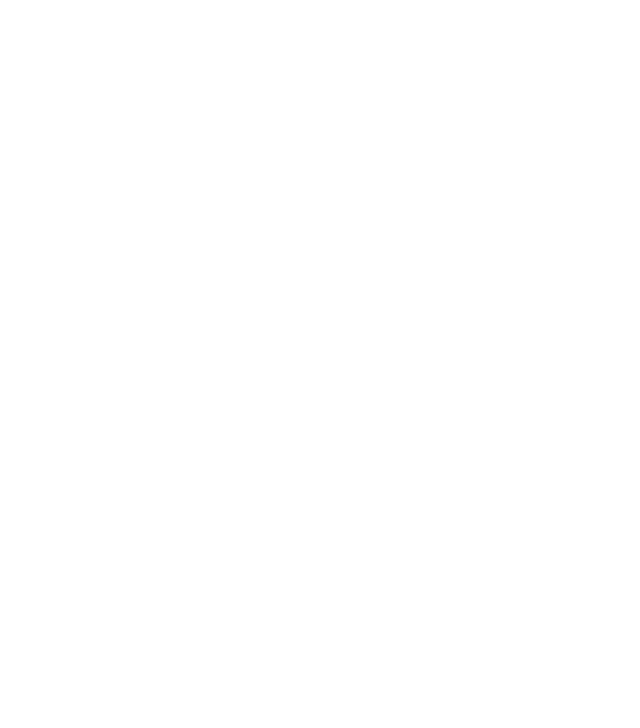
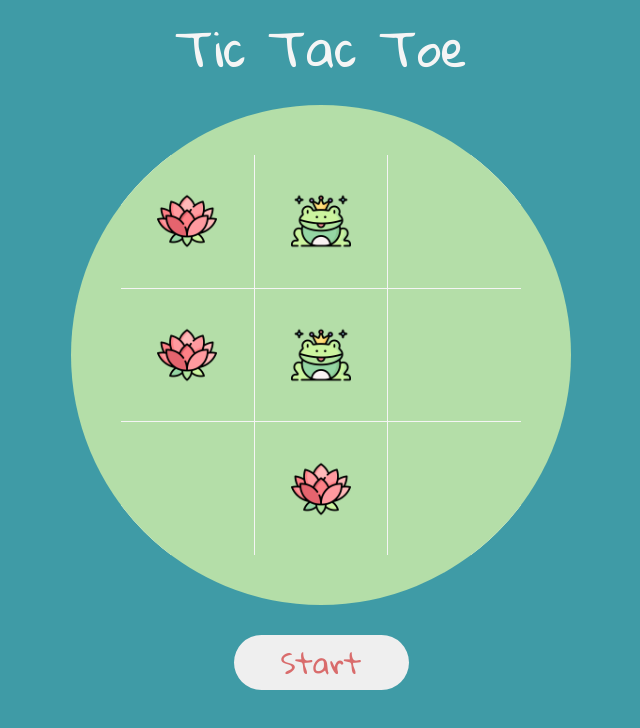
Before and after one commit to narvval/tic-tac-toe, a plain HTML site: page index.html in a window 1280 px wide. Shown: the whole page, without its empty margins (319-959 px from the left). Drawn offline with Linux system fonts and the light colour scheme.

Commit message:
Create grid lines without external border. Delete test files.

```diff
--- a/index.html
+++ b/index.html
@@ -1,13 +1,35 @@
 <!DOCTYPE html>
 <html lang="en">
 	<head>
-    <meta charset="UTF-8">
-    <meta name="viewport" content="width=device-width, initial-scale=1.0">
-    <link rel="stylesheet" href="style.css">
+		<meta charset="UTF-8" />
+		<meta name="viewport" content="width=device-width, initial-scale=1.0" />
+		<link rel="stylesheet" href="style.css" />
 		<script src="script.js" defer></script>
+		<link rel="preconnect" href="https://fonts.googleapis.com" />
+		<link rel="preconnect" href="https://fonts.gstatic.com" crossorigin />
+		<link
+			href="https://fonts.googleapis.com/css2?family=Gloria+Hallelujah&display=swap"
+			rel="stylesheet"
+		/>
 		<title>Tic Tac Toe</title>
 	</head>
 	<body>
-
+		<p class="title">Tic Tac Toe</p>
+		<div class="gameboard-container">
+			<div class="container-for-lines">
+				<div class="gameboard">
+					<div class="cell cell-0"><div class="lotus"></div></div>
+					<div class="cell cell-1"><div class="frog"></div></div>
+					<div class="cell cell-2"></div>
+					<div class="cell cell-3"><div class="lotus"></div></div>
+					<div class="cell cell-4"><div class="frog"></div></div>
+					<div class="cell cell-5"></div>
+					<div class="cell cell-6"></div>
+					<div class="cell cell-7"><div class="lotus"></div></div>
+					<div class="cell cell-8"></div>
+				</div>
+			</div>
+		</div>
+		<button class="game-btn">Start</button>
 	</body>
 </html>
--- a/style.css
+++ b/style.css
@@ -0,0 +1,86 @@
+* {
+	box-sizing: border-box;
+	margin: 0;
+	padding: 0;
+}
+
+:root {
+	--color-gameboard: #b4dea8;
+	--color-background: #3f9ba6;
+	--color-light: #f5f5f5;
+	--color-highlight: #d96c6c;
+}
+
+body {
+	background-color: var(--color-background);
+	font-family: 'Gloria Hallelujah', cursive;
+	font-weight: 400;
+	font-style: normal;
+
+	display: flex;
+	flex-direction: column;
+	align-items: center;
+	gap: 10px;
+}
+
+.title {
+	font-size: 3em;
+	color: var(--color-light);
+}
+
+button {
+	border: none;
+	margin-top: 20px;
+	border-radius: 50px;
+	font: inherit;
+	font-size: 1.75em;
+	color: var(--color-highlight);
+
+	height: ;
+	width: 175px;
+}
+
+.frog,
+.lotus {
+	background-size: cover;
+	width: 60px;
+	height: 60px;
+}
+
+.frog {
+	background-image: url(/images/frog.png);
+}
+
+.lotus {
+	background-image: url(/images/lotus.png);
+}
+
+
+.gameboard-container {
+	background-color: var(--color-gameboard);
+	height: 500px;
+	width: 500px;
+	border-radius: 50%;
+	display: grid;
+	place-items: center;
+	overflow: hidden;
+}
+
+.container-for-lines {
+	background-color: var(--color-light);
+}
+
+.gameboard {
+	display: grid;
+	gap: 1px;
+	grid-template-columns: repeat(3, 1fr);
+	height: 400px;
+	width: 400px;
+
+}
+
+.cell {
+	background-color: #b4dea8;
+    display: grid;
+    place-items: center;
+}
```
Also changed, not shown: connect.html/connect.html (deleted, +0 -12 lines), connect.html/connect.js (deleted, +0 -146 lines), images/frog.png (added), images/lotus.png (added). Lines whose indentation alone changed are shown as unchanged.
